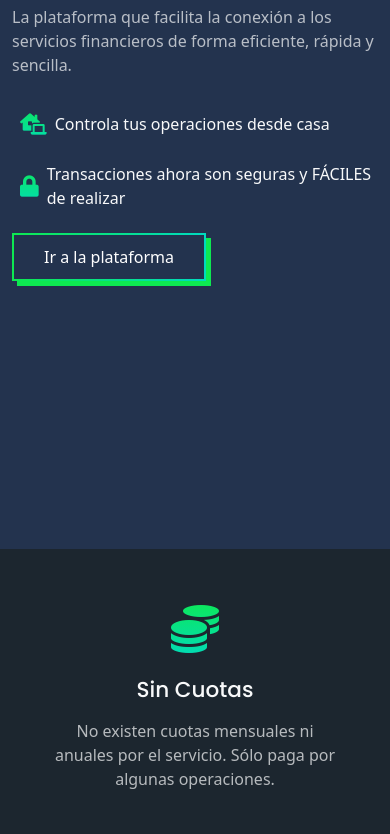
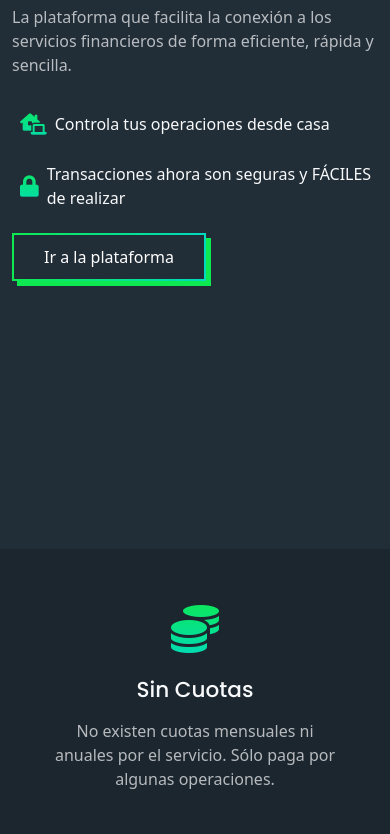
Before and after one commit to rodalexanderson/unalanaPay, a plain HTML site: page index.html in a window 390 px wide. Shown: the part 379-1213 px from the top of the page. Drawn offline with Linux system fonts and the light colour scheme.

Commit message:
bg color change

```diff
--- a/css/style.css
+++ b/css/style.css
@@ -646,8 +646,9 @@ li {
 		height: auto;
 	}
 	.home {
-		background-color: #23334e;
+		background-color: #212D37;
 		background-image: none;
+		/* ISSUE WITH IOS/IPHONE RENDERING, ANDROID IS FINE, THAT IS THE REASON BG IMAGE IS NONE */
 		/* background-image: url(../assets/images/home.jpg);
 		background-size: cover;
 		background-position: center;
```
